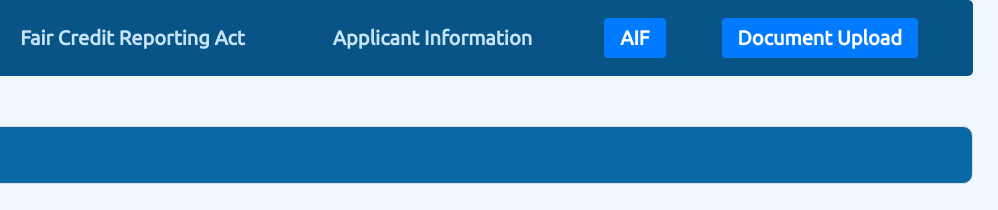
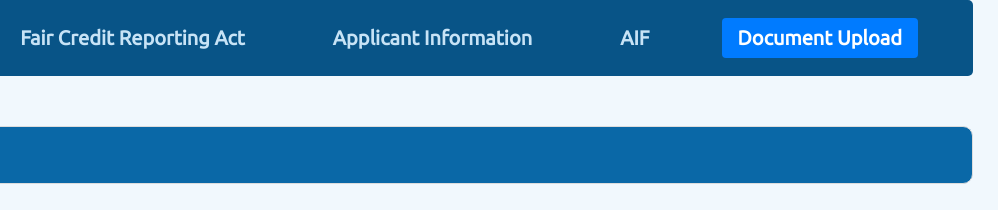
Before and after one commit to maddy03dev/eFile, a plain HTML site: page DocumentUpload.html in a window 1280 px wide. Shown: the top 210 px of the page, 282-1280 px from the left. Drawn offline with nearby package versions, Linux system fonts and the light colour scheme.

Commit message:
needed to remove the active flag for the pill box

```diff
--- a/DocumentUpload.html
+++ b/DocumentUpload.html
@@ -30,7 +30,7 @@
                 Applicant Information</a>
          </li>
          <li class="nav-item">
-            <a class="navbar-brand nav-link active" href="AIFBootstrap.html">
+            <a class="navbar-brand nav-link" href="AIFBootstrap.html">
                 AIF</a>
          </li>
          <li class="nav-item">
```
